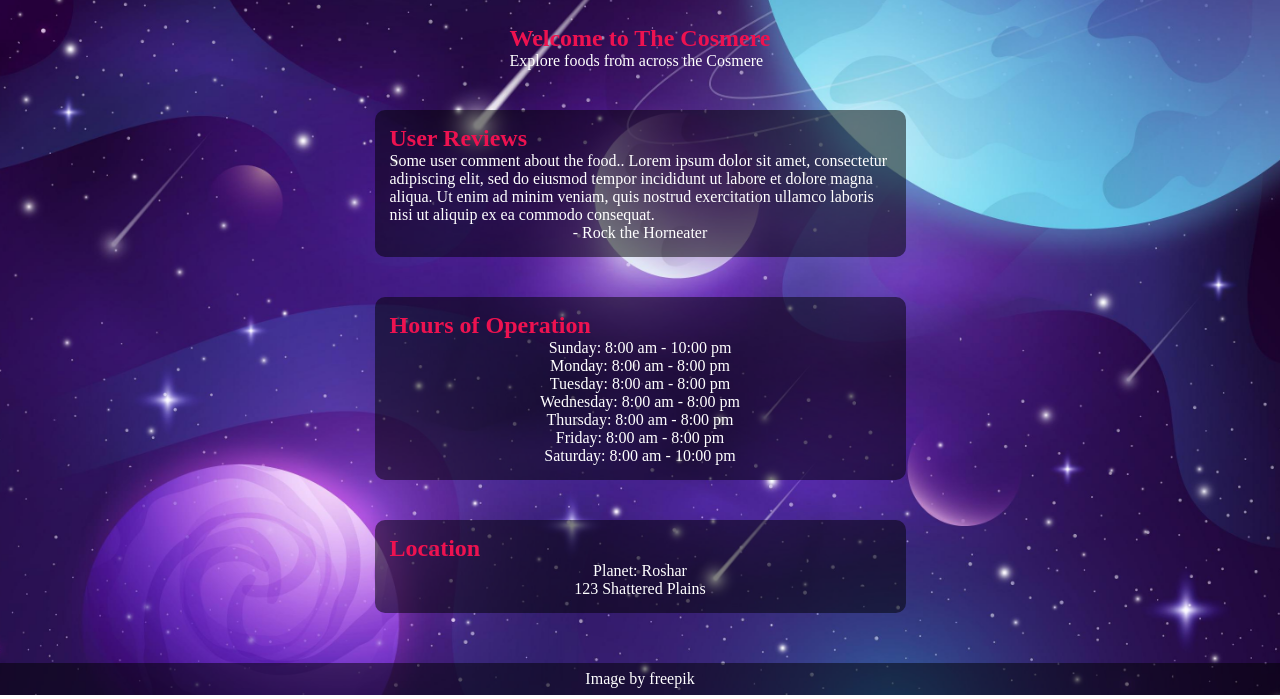
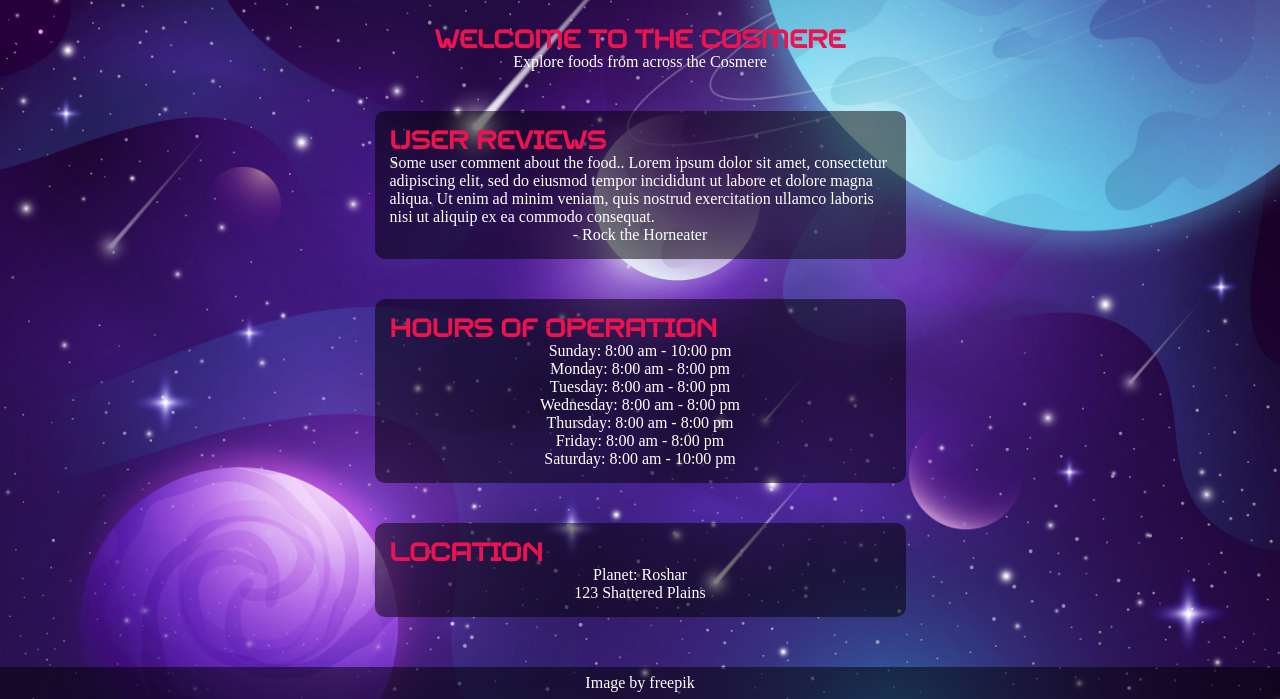
Before and after one commit to HugoTurtle/odin-restaurant-page, a website built with webpack: page src/template.html in a window 1280 px wide. Shown: the part 185-884 px from the top of the page. Built offline with nearby package versions, Linux system fonts and the light colour scheme.

Commit message:
Simplify selector for second child in .home page

```diff
--- a/src/styles.css
+++ b/src/styles.css
@@ -81,6 +81,7 @@ section {
 }
 section h2 {
     color: var(--pink);
+    font-family: 'space-explorer';
 }
 section#headline ~ section {
     background-color: var(--transparent-black);
@@ -88,9 +89,7 @@ section#headline ~ section {
     border-radius: 10px;
     padding: 15px;
 }
-section#user-reviews article,
-section#hours-of-operation ul,
-section#location div.container{
+.home section :nth-child(2){
     display: flex;
     flex-direction: column;
     align-items: center;
```
